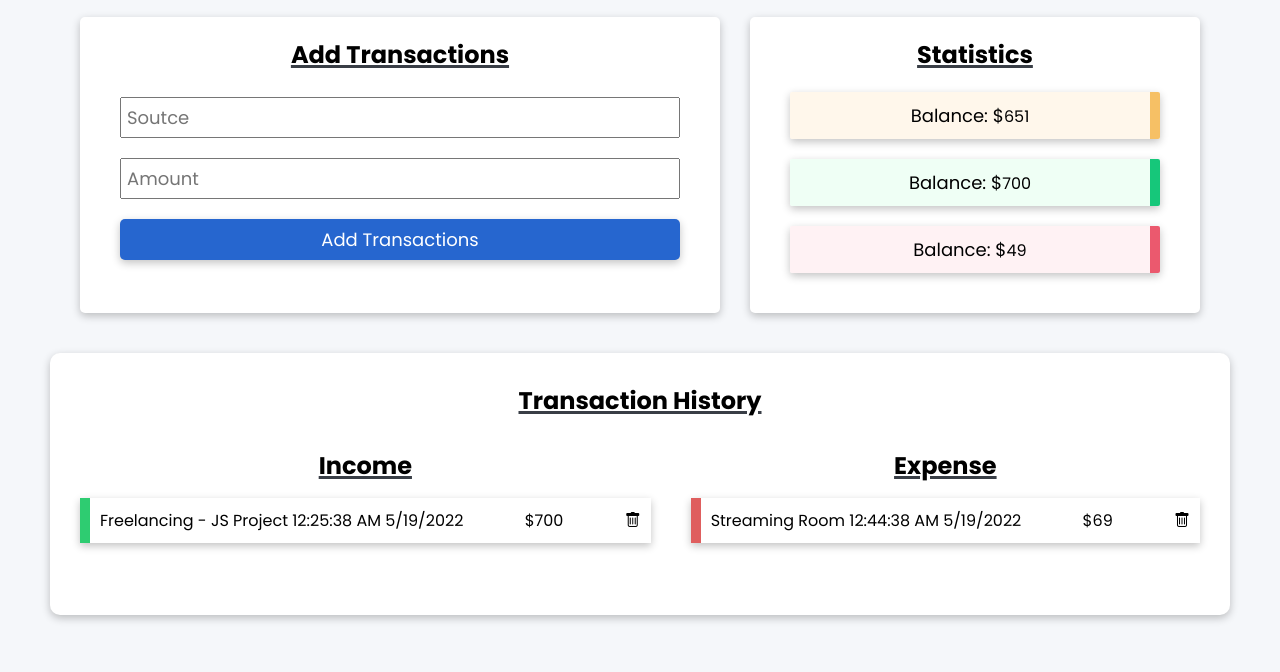
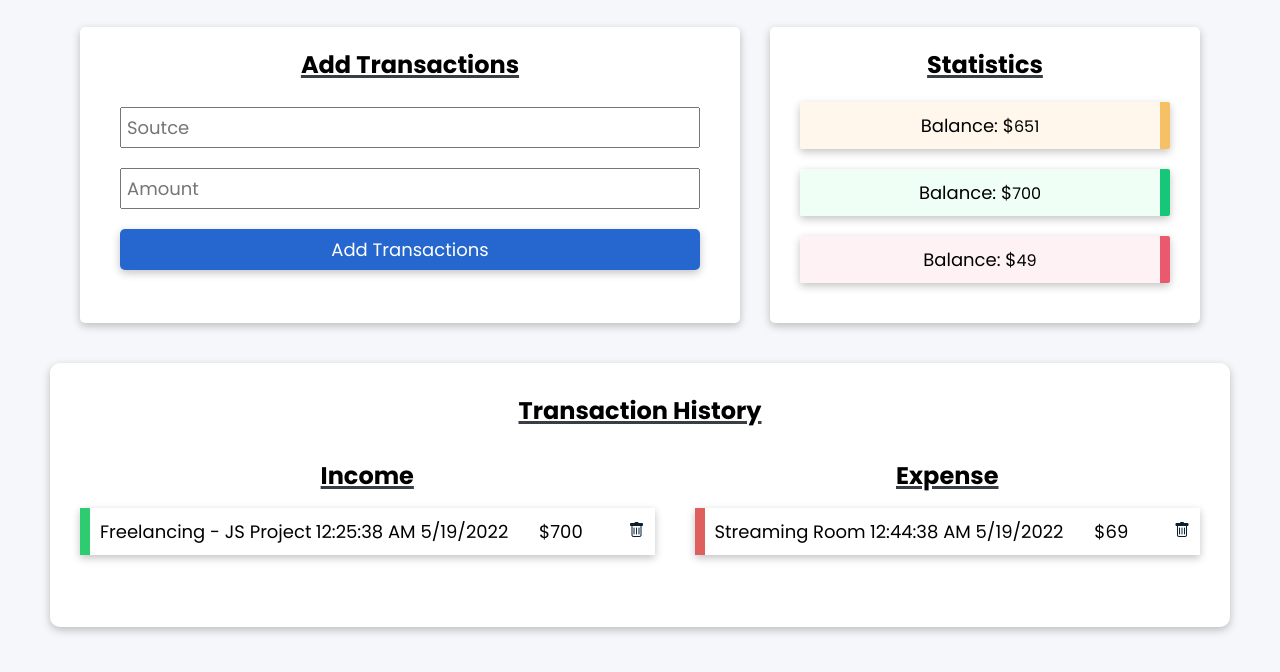
Before and after one commit to benlaguroun/Project-Budget-Tracker, a plain HTML site: page index.html in a window 1280 px wide. Shown: the part 138-810 px from the top of the page. Drawn offline with nearby package versions, Linux system fonts and the light colour scheme.

Commit message:
complete styling

```diff
--- a/index.html
+++ b/index.html
@@ -46,7 +46,7 @@
               <div class="income">
                 <h3>Income</h3>
                 <ul class="income-list">
-                  <li data-id="">
+                  <li data-id="time">
                     <p>
                       <span>Freelancing - JS Project</span>
                       <span>12:25:38 AM 5/19/2022</span>
@@ -59,7 +59,7 @@
               <div class="expense">
                 <h3>Expense</h3>
                 <ul class="expense-list">
-                  <li data-id="">
+                  <li data-id="time">
                     <p>
                       <span>Streaming Room</span>
                       <span>12:44:38 AM 5/19/2022</span>
--- a/style.css
+++ b/style.css
@@ -31,7 +31,8 @@ h3 {
   margin: auto;
 }
 .heading {
-  margin: 10px auto 40px auto;
+  margin: 30px auto;
+  padding: 0px 20px;
 }
 .heading .title {
   font-size: 30px;
@@ -39,6 +40,7 @@ h3 {
   font-weight: 500;
   text-align: center;
 }
+
 .heading .subtitle {
   font-size: 20px;
   color: #000000;
@@ -86,9 +88,9 @@ h3 {
 }
 
 .stats p {
-  background-color: #2666cf;
-  margin: 20px;
-  padding: 10px 20px;
+  background-color: #bed7ff;
+  margin: 20px 10px;
+  padding: 10px;
   box-shadow: var(--box-shadow);
   font-size: 18px;
   border-radius: 2px;
@@ -145,3 +147,27 @@ h3 {
 .records .expense li {
   border-left: 10px solid #df5e5e;
 }
+.records .li p:first-child {
+  flex-grow: 1;
+  display: flex;
+  flex-direction: column;
+}
+
+.records span {
+  font-size: 18px;
+}
+
+.records span#time {
+  color: #717171;
+  font-size: 12px;
+}
+
+.records i.delete {
+  margin-left: 15px;
+  color: #082032;
+  cursor: pointer;
+}
+
+.records i.delete:hover {
+  color: #eb596e;
+}
```
